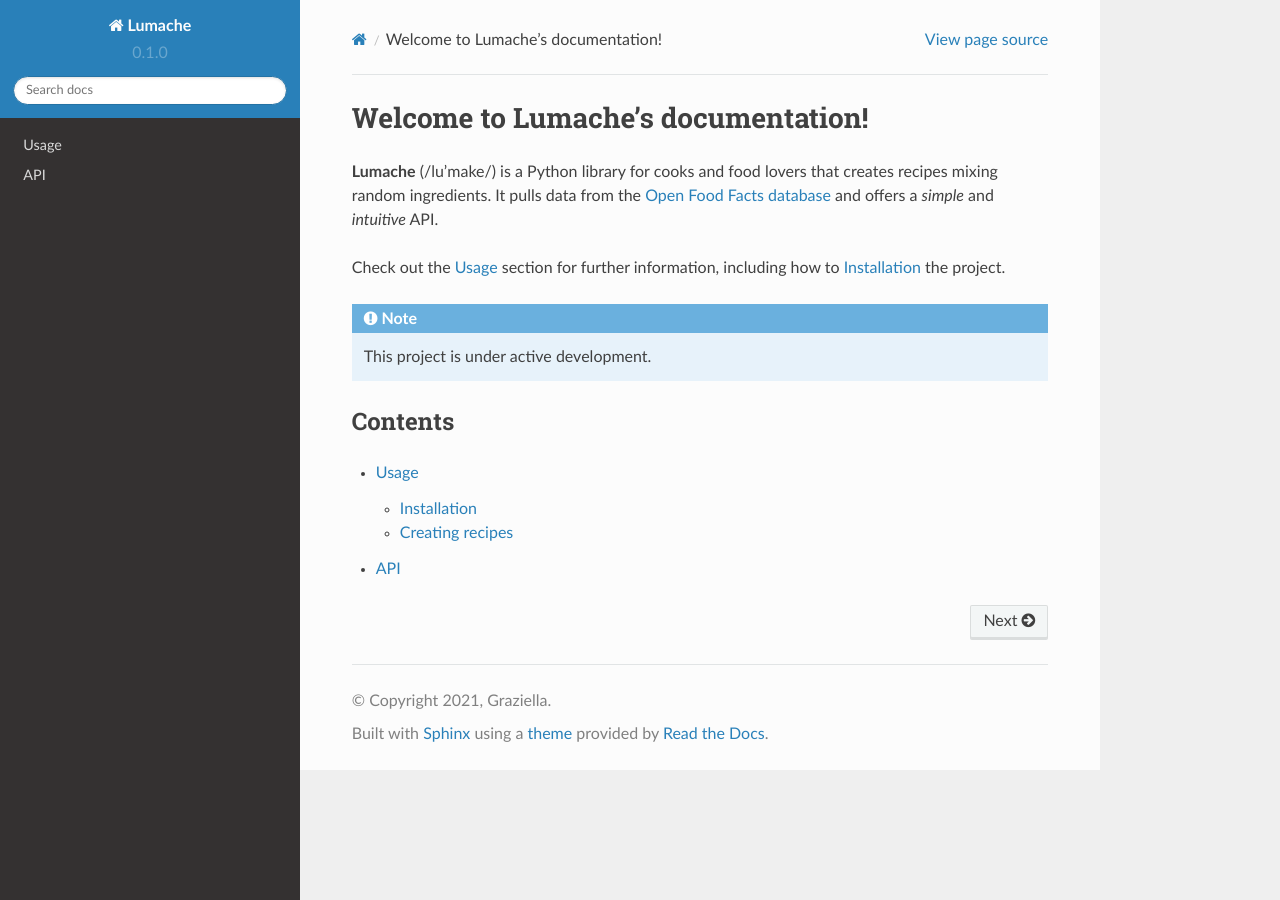
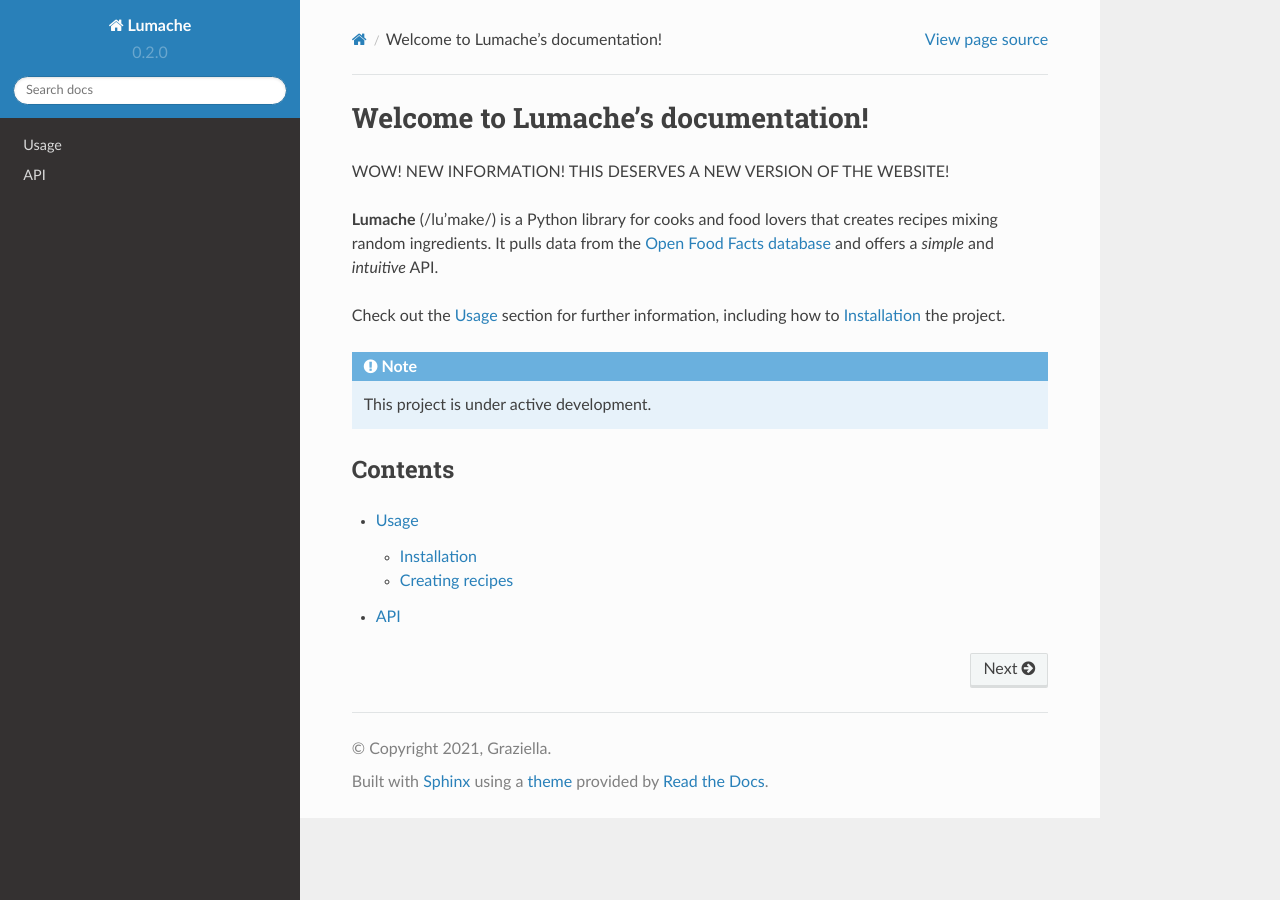
Before and after one commit to EmmaEnder14/ReadTheDocs-Version-Test, a Sphinx documentation site: the page built from docs/source/index.rst, in a window 1280 px wide. Built offline with Sphinx 7.4.7 and the Read the Docs theme 2.0.0, drawn with Linux system fonts in a browser that asks for light colours.

Commit message:
Making an update to the website to create a new version

```diff
--- a/docs/source/conf.py
+++ b/docs/source/conf.py
@@ -6,8 +6,8 @@
 copyright = '2021, Graziella'
 author = 'Graziella'
 
-release = '0.1'
-version = '0.1.0'
+release = '0.2'
+version = '0.2.0'
 
 # -- General configuration
 
--- a/docs/source/index.rst
+++ b/docs/source/index.rst
@@ -1,5 +1,7 @@
 Welcome to Lumache's documentation!
 ===================================
+
+WOW! NEW INFORMATION! THIS DESERVES A NEW VERSION OF THE WEBSITE!
 
 **Lumache** (/lu'make/) is a Python library for cooks and food lovers
 that creates recipes mixing random ingredients.
```
